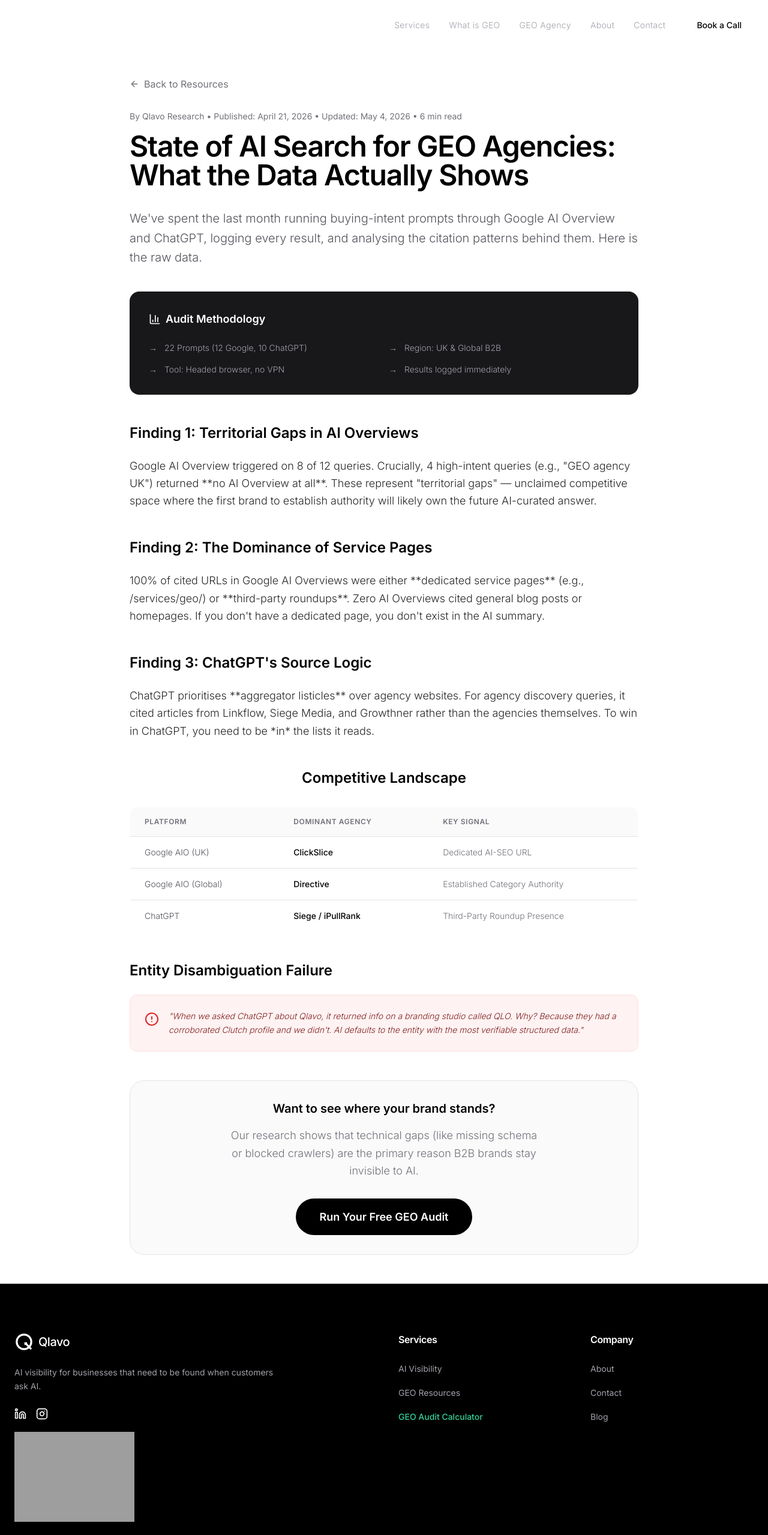
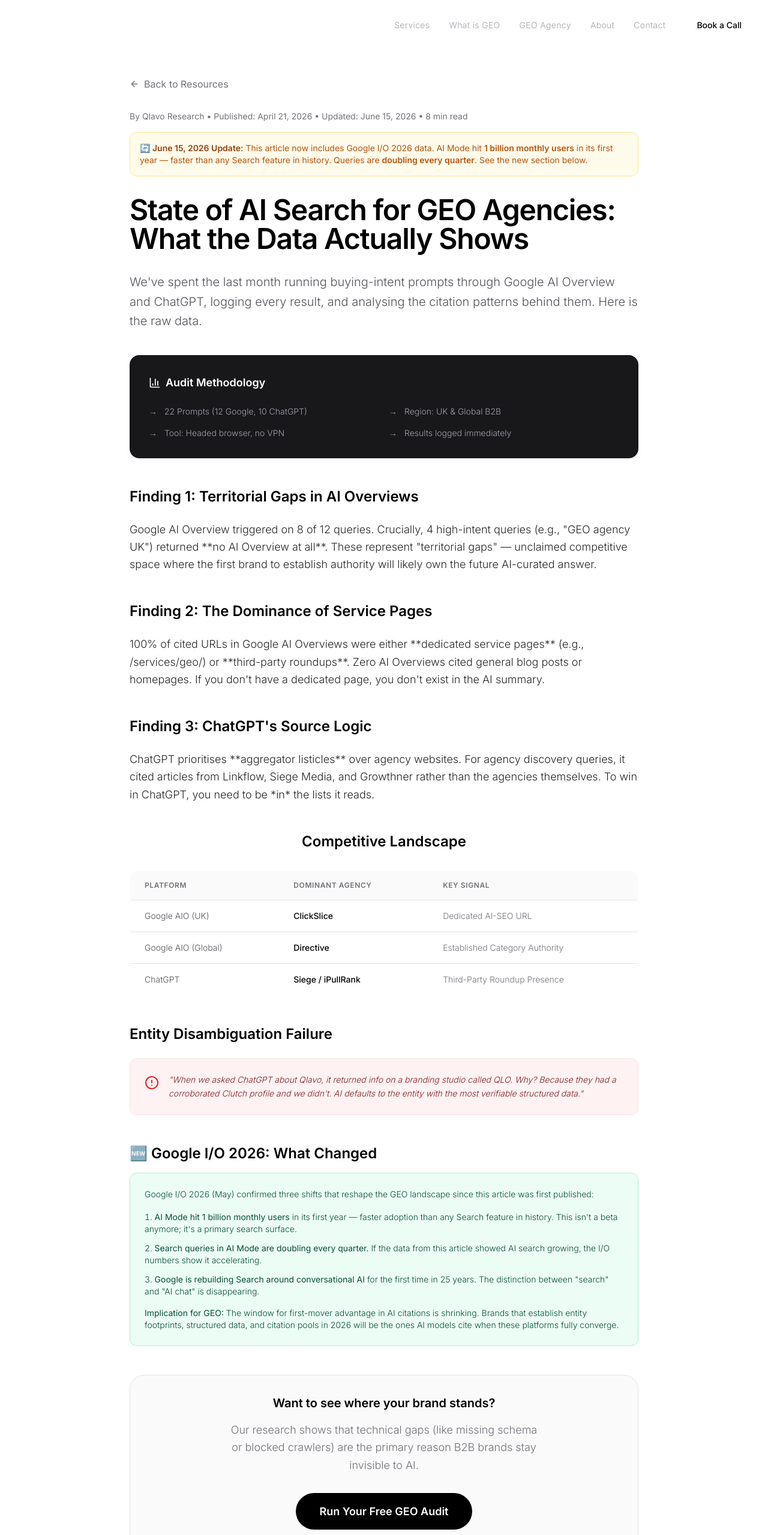
Before and after one commit to anshbhatia10/qlavo, a React (Vite) app: page /blog/state-of-ai-search-april-2026 in a window 1280 px wide. Shown: the top 2559 px of the page at 60% size. Built offline with nearby package versions, Linux system fonts and the light colour scheme; grey boxes are pictures that could not be loaded.

Commit message:
Refresh State of AI Search article with Google I/O 2026 data; update llms.txt

```diff
--- a/pages/StateOfAISearchApril2026.tsx
+++ b/pages/StateOfAISearchApril2026.tsx
@@ -16,7 +16,7 @@
               "headline": "State of AI Search for GEO Agencies: April 2026 Data",
               "description": "A research-led audit of 22 target prompts across Google AI Overview and ChatGPT, documenting citation patterns, competitor dominance, and territorial gaps in the GEO space.",
               "datePublished": "2026-04-21",
-              "dateModified": "2026-05-04",
+              "dateModified": "2026-06-15",
               "author": {
                 "@type": "Organization",
                 "name": "Qlavo",
@@ -69,7 +69,12 @@
 
         <article className="qlavo-article-wrapper">
           <div className="article-meta text-sm text-zinc-500 mb-4">
-            <span>By Qlavo Research</span> • <span>Published: April 21, 2026</span> • <span>Updated: May 4, 2026</span> • <span>6 min read</span>
+            <span>By Qlavo Research</span> • <span>Published: April 21, 2026</span> • <span>Updated: June 15, 2026</span> • <span>8 min read</span>
+          </div>
+
+          <div className="bg-amber-50 border border-amber-200 rounded-xl p-4 mb-8 text-sm">
+            <strong className="text-amber-800">🔄 June 15, 2026 Update:</strong>
+            <span className="text-amber-700"> This article now includes Google I/O 2026 data. AI Mode hit <strong>1 billion monthly users</strong> in its first year — faster than any Search feature in history. Queries are <strong>doubling every quarter</strong>. See the new section below.</span>
           </div>
 
           <h1 className="text-4xl md:text-5xl font-bold text-black tracking-tight mb-8">
@@ -157,6 +162,23 @@
               </div>
             </section>
 
+            <section className="mt-12">
+              <h2 className="text-2xl font-bold text-black mb-4">🆕 Google I/O 2026: What Changed</h2>
+              <div className="bg-emerald-50 border border-emerald-200 rounded-xl p-6 mb-6">
+                <p className="text-emerald-900 text-sm leading-relaxed mb-4">
+                  Google I/O 2026 (May) confirmed three shifts that reshape the GEO landscape since this article was first published:
+                </p>
+                <ol className="list-decimal list-inside space-y-3 text-emerald-900 text-sm">
+                  <li><strong>AI Mode hit 1 billion monthly users</strong> in its first year — faster adoption than any Search feature in history. This isn't a beta anymore; it's a primary search surface.</li>
+                  <li><strong>Search queries in AI Mode are doubling every quarter.</strong> If the data from this article showed AI search growing, the I/O numbers show it accelerating.</li>
+                  <li><strong>Google is rebuilding Search around conversational AI</strong> for the first time in 25 years. The distinction between "search" and "AI chat" is disappearing.</li>
+                </ol>
+                <p className="text-emerald-900 text-sm mt-4">
+                  <strong>Implication for GEO:</strong> The window for first-mover advantage in AI citations is shrinking. Brands that establish entity footprints, structured data, and citation pools in 2026 will be the ones AI models cite when these platforms fully converge.
+                </p>
+              </div>
+            </section>
+
             <div className="bg-zinc-50 border border-zinc-200 rounded-3xl p-8 mt-12 text-center">
               <h3 className="text-xl font-semibold text-black mb-4">Want to see where your brand stands?</h3>
               <p className="text-zinc-500 mb-8 max-w-lg mx-auto">Our research shows that technical gaps (like missing schema or blocked crawlers) are the primary reason B2B brands stay invisible to AI.</p>
```
